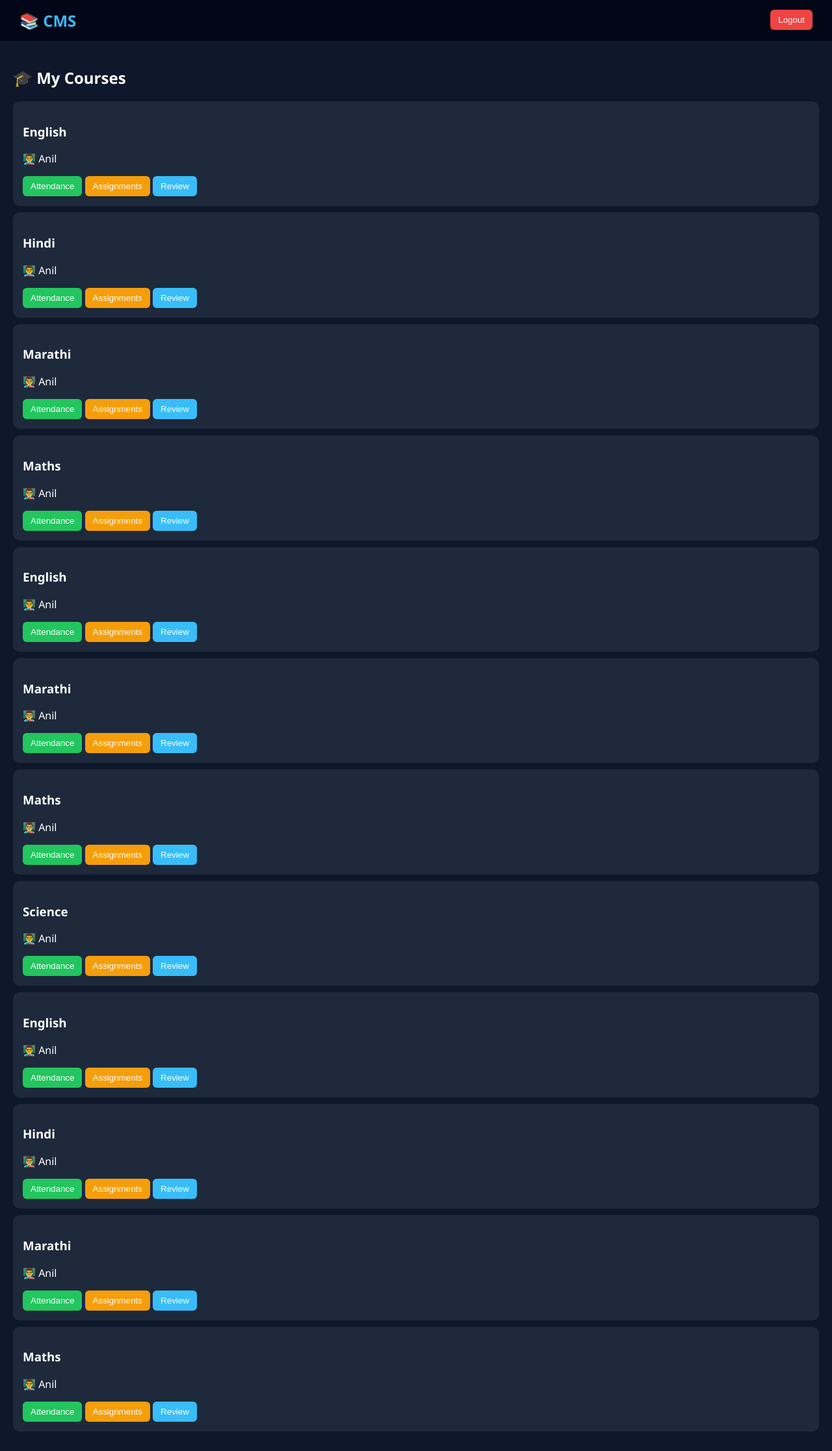
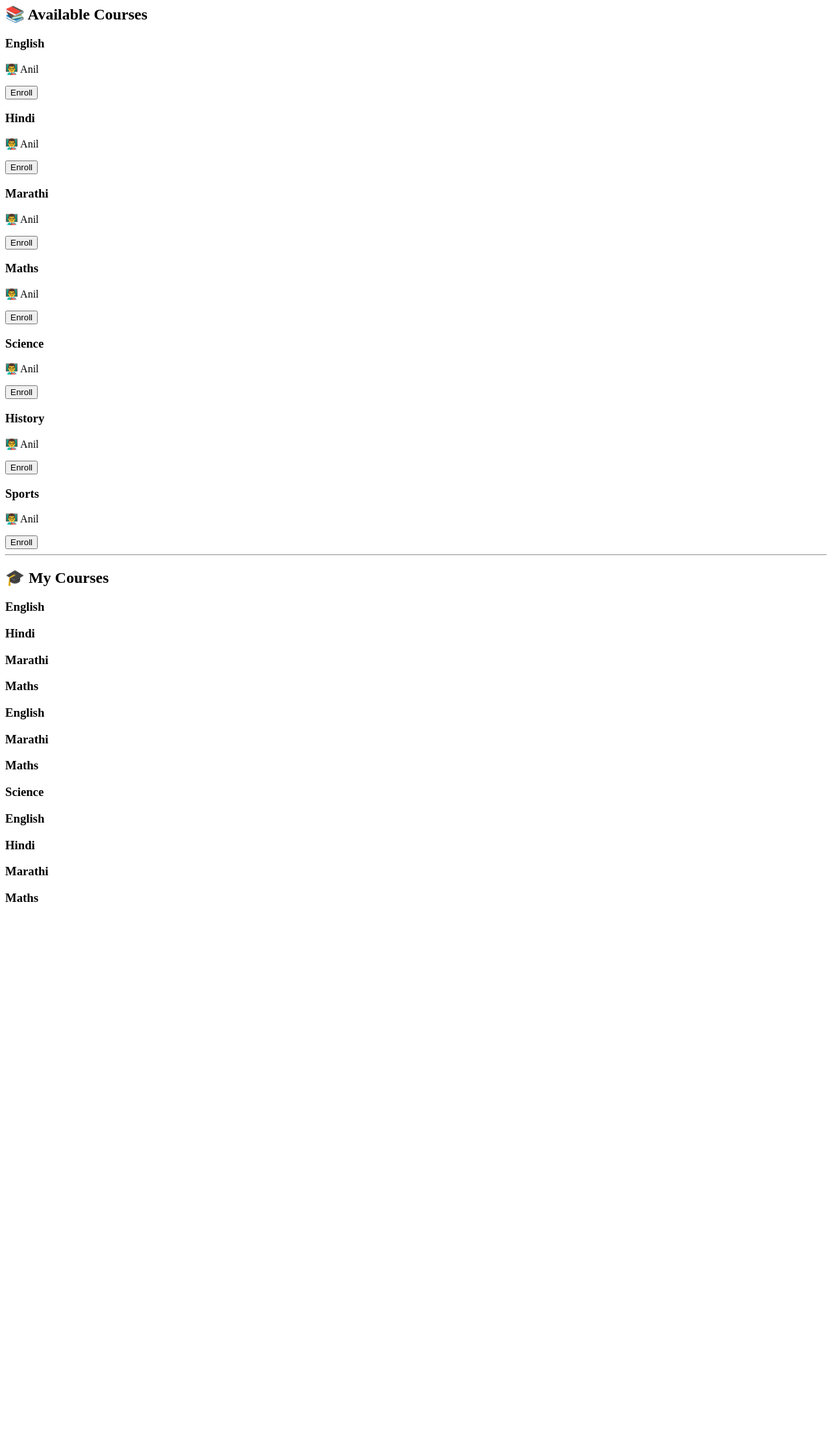
Before and after one commit to AnilKoli123/Django-project, a Django app: template app/templates/student_dashboard.html in a window 1280 px wide. Shown: the whole page at 65% size. After the commit the page ends 1388 px from the top, so only its background shows below. Run offline with Django 5.2, Linux system fonts and the light colour scheme; the template is opened without the code that fills it: values that come from a table or form of the project are taken from there, others are empty; data comes from the database, SQL or seed files in the repository.

Commit message:
student_dashboard.html

```diff
--- a/app/templates/student_dashboard.html
+++ b/app/templates/student_dashboard.html
@@ -1,27 +1,28 @@
-{% extends 'base.html' %}
-{% block content %}
+<h2>📚 Available Courses</h2>
+
+{% for c in courses %}
+<div class="card">
+
+    <h3>{{ c.title }}</h3>
+    <p>👨‍🏫 {{ c.teacher.username }}</p>
+
+    <a href="/enroll/{{c.id}}/">
+        <button class="btn">Enroll</button>
+    </a>
+
+</div>
+{% endfor %}
+
+<hr>
 
 <h2>🎓 My Courses</h2>
 
 {% for e in enrollments %}
 <div class="card">
 
-<h3>{{ e.course.title }}</h3>
-<p>👨‍🏫 {{ e.course.teacher.username }}</p>
-
-<a href="/attendance/{{e.course.id}}/">
-<button class="btn btn-green">Attendance</button>
-</a>
-
-<a href="/assignments/{{e.course.id}}/">
-<button class="btn btn-yellow">Assignments</button>
-</a>
-
-<a href="/review/{{e.course.id}}/">
-<button class="btn">Review</button>
-</a>
+    <h3>{{ e.course.title }}</h3>
 
 </div>
+{% empty %}
+<p>No courses enrolled yet</p>
 {% endfor %}
-
-{% endblock %}
```
